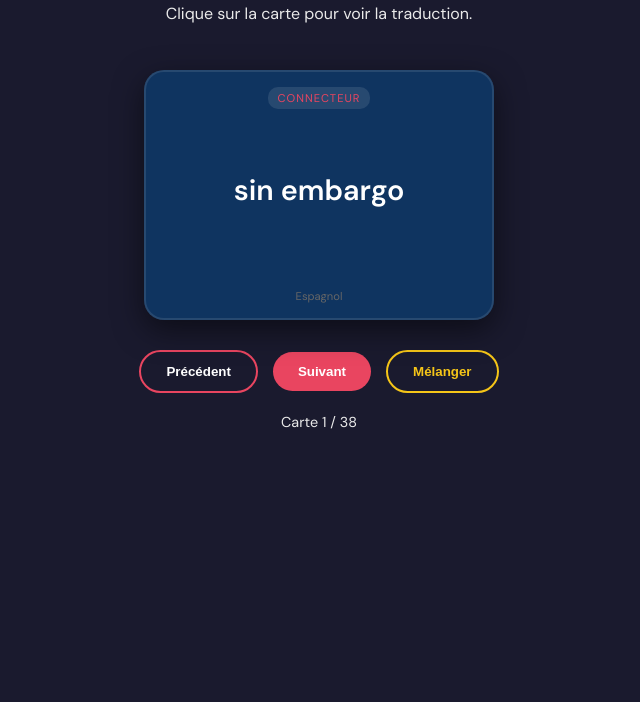
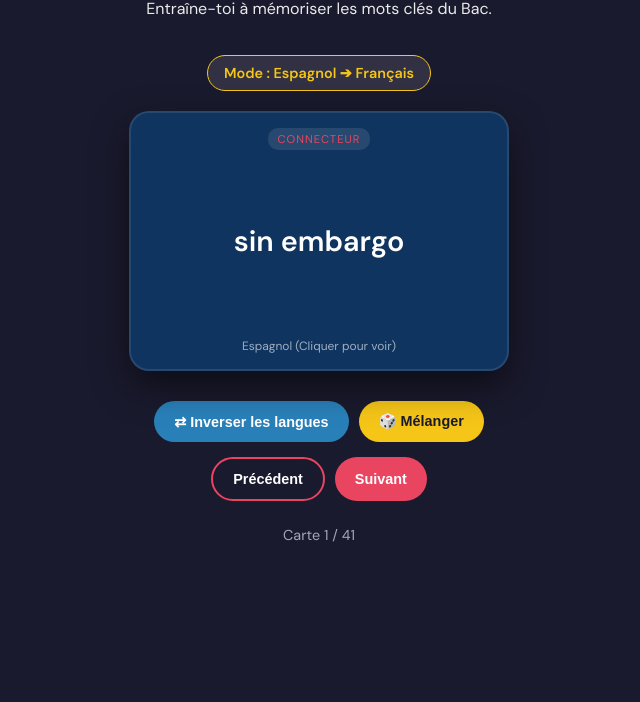
Before and after one commit to TomH0999/Espagnol, a plain HTML site: page flashcards.html in a window 1280 px wide. Shown: the part 138-840 px from the top of the page, without its empty margins (321-961 px from the left). Drawn offline with nearby package versions, Linux system fonts and the light colour scheme.

Commit message:
Update flashcards.html

```diff
--- a/flashcards.html
+++ b/flashcards.html
@@ -17,6 +17,7 @@
             --gold: #f5c518;
             --text: #eaeaea;
             --blue: #2980b9;
+            --green: #27ae60;
         }
 
         body {
@@ -33,14 +34,14 @@
 
         .header {
             text-align: center;
-            margin-bottom: 30px;
+            margin-bottom: 20px;
             max-width: 600px;
         }
 
         .header h1 {
             font-family: 'Playfair Display', serif;
             color: var(--gold);
-            margin-bottom: 10px;
+            margin-bottom: 5px;
         }
 
         .back-link {
@@ -48,14 +49,32 @@
             text-decoration: none;
             font-weight: 600;
             display: inline-block;
+            margin-bottom: 15px;
+            transition: 0.2s;
+        }
+
+        .back-link:hover {
+            opacity: 0.8;
+            transform: translateX(-5px);
+        }
+
+        /* MODE INDICATOR */
+        .mode-indicator {
+            background: rgba(255, 255, 255, 0.1);
+            padding: 8px 16px;
+            border-radius: 20px;
+            font-size: 0.9rem;
             margin-bottom: 20px;
+            border: 1px solid var(--gold);
+            color: var(--gold);
+            font-weight: 600;
         }
 
         /* FLASHCARD CONTAINER */
         .flashcard-container {
             perspective: 1000px;
-            width: 350px;
-            height: 250px;
+            width: 380px;
+            height: 260px;
             cursor: pointer;
             margin-bottom: 30px;
         }
@@ -65,9 +84,9 @@
             width: 100%;
             height: 100%;
             text-align: center;
-            transition: transform 0.6s;
+            transition: transform 0.6s cubic-bezier(0.4, 0, 0.2, 1);
             transform-style: preserve-3d;
-            box-shadow: 0 10px 30px rgba(0, 0, 0, 0.5);
+            box-shadow: 0 15px 35px rgba(0, 0, 0, 0.5);
             border-radius: 20px;
         }
 
@@ -104,16 +123,10 @@
             border-color: var(--gold);
         }
 
-        .word-es {
+        .word-text {
             font-size: 1.8rem;
             font-weight: 700;
-            margin-bottom: 10px;
-        }
-
-        .word-fr {
-            font-size: 1.5rem;
-            font-weight: 500;
-            font-style: italic;
+            line-height: 1.2;
         }
 
         .category-tag {
@@ -131,26 +144,41 @@
         .hint {
             position: absolute;
             bottom: 15px;
-            font-size: 0.7rem;
-            color: #666;
+            font-size: 0.75rem;
+            color: var(--muted);
+            opacity: 0.6;
         }
 
         /* CONTROLS */
         .controls {
             display: flex;
+            flex-direction: column;
+            align-items: center;
             gap: 15px;
-            align-items: center;
+            width: 100%;
+            max-width: 400px;
+        }
+
+        .btn-group {
+            display: flex;
+            gap: 10px;
+            flex-wrap: wrap;
+            justify-content: center;
         }
 
         .btn {
             background: var(--accent);
             border: none;
             color: white;
-            padding: 12px 25px;
+            padding: 12px 20px;
             border-radius: 50px;
             font-weight: 600;
             cursor: pointer;
             transition: 0.2s;
+            display: flex;
+            align-items: center;
+            gap: 8px;
+            font-size: 0.9rem;
         }
 
         .btn:hover {
@@ -158,21 +186,38 @@
             filter: brightness(1.2);
         }
 
+        .btn:active {
+            transform: scale(0.95);
+        }
+
         .btn-outline {
             background: transparent;
             border: 2px solid var(--accent);
         }
 
+        .btn-switch {
+            background: var(--blue);
+        }
+
+        .btn-shuffle {
+            background: var(--gold);
+            color: var(--dark);
+        }
+
         .progress {
-            margin-top: 20px;
+            margin-top: 10px;
             font-size: 0.9rem;
-            color: var(--muted);
+            color: #a0a8b8;
         }
 
         @media (max-width: 400px) {
             .flashcard-container {
-                width: 300px;
-                height: 220px;
+                width: 320px;
+                height: 230px;
+            }
+
+            .word-text {
+                font-size: 1.5rem;
             }
         }
     </style>
@@ -182,34 +227,46 @@
 
     <div class="header">
         <a href="index.html" class="back-link">← Retour à la fiche</a>
-        <h1>Révise ton Vocabulaire</h1>
-        <p>Clique sur la carte pour voir la traduction.</p>
+        <h1>🎴 Flashcards Vocabulaire</h1>
+        <p>Entraîne-toi à mémoriser les mots clés du Bac.</p>
     </div>
+
+    <div class="mode-indicator" id="mode-text">Mode : Espagnol ➔ Français</div>
 
     <div class="flashcard-container" id="card-container" onclick="flipCard()">
         <div class="flashcard-inner">
             <div class="flashcard-front">
-                <span class="category-tag" id="category">Connecteur</span>
-                <div class="word-es" id="word-es">Sin embargo</div>
-                <span class="hint">Espagnol</span>
+                <span class="category-tag" id="category">Catégorie</span>
+                <div class="word-text" id="front-text">Chargement...</div>
+                <span class="hint" id="front-lang">Langue</span>
             </div>
             <div class="flashcard-back">
-                <div class="word-fr" id="word-fr">Cependant</div>
-                <span class="hint">Français</span>
+                <div class="word-text" id="back-text">...</div>
+                <span class="hint" id="back-lang">Langue</span>
             </div>
         </div>
     </div>
 
     <div class="controls">
-        <button class="btn btn-outline" onclick="prevCard()">Précédent</button>
-        <button class="btn" onclick="nextCard()">Suivant</button>
-        <button class="btn btn-outline" style="border-color: var(--gold); color: var(--gold);"
-            onclick="shuffleCards()">Mélanger</button>
+        <div class="btn-group">
+            <button class="btn btn-switch" onclick="toggleLanguageMode()">
+                ⇄ Inverser les langues
+            </button>
+            <button class="btn btn-shuffle" onclick="shuffleCards()">
+                🎲 Mélanger
+            </button>
+        </div>
+
+        <div class="btn-group">
+            <button class="btn btn-outline" onclick="prevCard()">Précédent</button>
+            <button class="btn" onclick="nextCard()">Suivant</button>
+        </div>
+
+        <div class="progress" id="progress">Carte 1 / 0</div>
     </div>
 
-    <div class="progress" id="progress">Carte 1 / 0</div>
-
     <script>
+        // BASE DE DONNÉES DU VOCABULAIRE
         const vocabData = [
             // Connecteurs
             { es: "sin embargo", fr: "cependant, pourtant", cat: "Connecteur" },
@@ -223,9 +280,9 @@
             { es: "es decir", fr: "c'est-à-dire", cat: "Connecteur" },
             { es: "en cambio", fr: "en revanche", cat: "Connecteur" },
             { es: "de hecho", fr: "en fait, effectivement", cat: "Connecteur" },
-            { es: "tanto… como", fr: "aussi bien… que", cat: "Connecteur" },
+            { es: "en definitiva", fr: "en définitive, bref", cat: "Connecteur" },
 
-            // Société
+            // Société & Jeunesse
             { es: "la juventud", fr: "la jeunesse", cat: "Société" },
             { es: "el paro / el desempleo", fr: "le chômage", cat: "Société" },
             { es: "la desigualdad", fr: "l'inégalité", cat: "Société" },
@@ -233,15 +290,17 @@
             { es: "la convivencia", fr: "le vivre ensemble", cat: "Société" },
             { es: "el ciudadano", fr: "le citoyen", cat: "Société" },
             { es: "el poder adquisitivo", fr: "le pouvoir d'achat", cat: "Société" },
+            { es: "la pobreza", fr: "la pauvreté", cat: "Société" },
 
-            // Environnement
+            // Environnement & Technologie
             { es: "el medio ambiente", fr: "l'environnement", cat: "Environnement" },
             { es: "el cambio climático", fr: "le changement climatique", cat: "Environnement" },
             { es: "el desarrollo sostenible", fr: "le développement durable", cat: "Environnement" },
             { es: "las redes sociales", fr: "les réseaux sociaux", cat: "Technologie" },
+            { es: "la inteligencia artificial", fr: "l'intelligence artificielle", cat: "Technologie" },
             { es: "la brecha digital", fr: "la fracture numérique", cat: "Technologie" },
 
-            // Verbes
+            // Verbes utiles
             { es: "afirmar / sostener", fr: "affirmer / soutenir", cat: "Verbe" },
             { es: "destacar", fr: "souligner, mettre en avant", cat: "Verbe" },
             { es: "señalar", fr: "indiquer, signaler", cat: "Verbe" },
@@ -250,32 +309,47 @@
             { es: "hacer frente a", fr: "faire face à", cat: "Verbe" },
             { es: "tener en cuenta", fr: "tenir compte de", cat: "Verbe" },
             { es: "llevar a cabo", fr: "mener à bien, réaliser", cat: "Verbe" },
+            { es: "plantear", fr: "poser (un problème), soulever", cat: "Verbe" },
 
             // Adjectifs / Adverbes
             { es: "actualmente", fr: "actuellement, de nos jours", cat: "Adverbe" },
             { es: "realmente", fr: "vraiment, réellement", cat: "Adverbe" },
             { es: "a menudo", fr: "souvent", cat: "Adverbe" },
-            { es: "apenas", fr: "à peine", cat: "Adverbe" },
+            { es: "apenas", fr: "à peine, presque pas", cat: "Adverbe" },
             { es: "imprescindible", fr: "indispensable", cat: "Adjectif" },
-            { es: "llamativo", fr: "frappant, attirant l'attention", cat: "Adjectif" }
+            { es: "llamativo", fr: "frappant, qui attire l'attention", cat: "Adjectif" }
         ];
 
         let currentIndex = 0;
         let cards = [...vocabData];
+        let isSpanishToFrench = true; // Mode actuel
 
         function updateCard() {
             const card = cards[currentIndex];
             const container = document.getElementById('card-container');
 
-            // On retire la rotation avant de changer le texte
+            // On réinitialise la carte (face avant visible)
             container.classList.remove('flipped');
 
+            // Petit délai pour laisser le temps à la transition de se faire si la carte était retournée
             setTimeout(() => {
-                document.getElementById('word-es').textContent = card.es;
-                document.getElementById('word-fr').textContent = card.fr;
+                if (isSpanishToFrench) {
+                    document.getElementById('front-text').textContent = card.es;
+                    document.getElementById('back-text').textContent = card.fr;
+                    document.getElementById('front-lang').textContent = "Espagnol (Cliquer pour voir)";
+                    document.getElementById('back-lang').textContent = "Français";
+                    document.getElementById('mode-text').textContent = "Mode : Espagnol ➔ Français";
+                } else {
+                    document.getElementById('front-text').textContent = card.fr;
+                    document.getElementById('back-text').textContent = card.es;
+                    document.getElementById('front-lang').textContent = "Français (Cliquer pour voir)";
+                    document.getElementById('back-lang').textContent = "Espagnol";
+                    document.getElementById('mode-text').textContent = "Mode : Français ➔ Espagnol";
+                }
+
                 document.getElementById('category').textContent = card.cat;
                 document.getElementById('progress').textContent = `Carte ${currentIndex + 1} / ${cards.length}`;
-            }, 150);
+            }, 100);
         }
 
         function flipCard() {
@@ -292,6 +366,11 @@
             updateCard();
         }
 
+        function toggleLanguageMode() {
+            isSpanishToFrench = !isSpanishToFrench;
+            updateCard();
+        }
+
         function shuffleCards() {
             for (let i = cards.length - 1; i > 0; i--) {
                 const j = Math.floor(Math.random() * (i + 1));
@@ -301,14 +380,15 @@
             updateCard();
         }
 
-        // Init
+        // Initialisation
         updateCard();
 
-        // Keyboard support
+        // Support clavier
         document.addEventListener('keydown', (e) => {
-            if (e.code === 'Space') flipCard();
+            if (e.code === 'Space') { e.preventDefault(); flipCard(); }
             if (e.code === 'ArrowRight') nextCard();
             if (e.code === 'ArrowLeft') prevCard();
+            if (e.code === 'KeyM') toggleLanguageMode(); // Touche M pour Mode
         });
     </script>
 </body>
```
